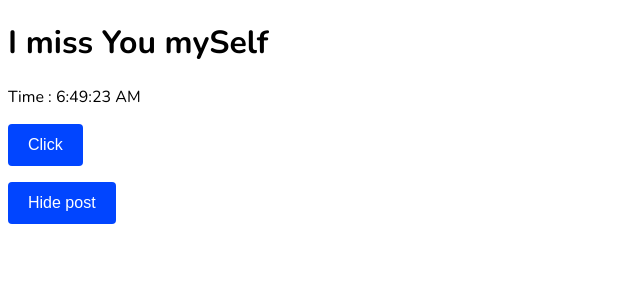
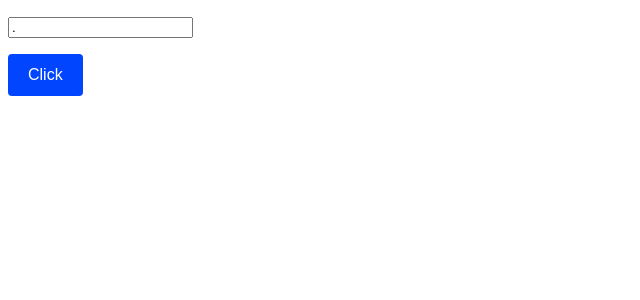
Before and after one commit to hridoyhaque01/react_classes, a React (Create React App) app in the folder myapp/: page / in a window 1280 px wide. Shown: the top 300 px of the page, without its empty margins (0-640 px from the left). Built offline with nearby package versions, Linux system fonts and the light colour scheme.

Commit message:
some changes

```diff
--- a/myapp/src/App.js
+++ b/myapp/src/App.js
@@ -1,17 +1,18 @@
-import React, { useState } from "react";
+import React from "react";
 import MyComponent from "./components/MyComponent";
 
 export default function App() {
-  const [show, setShow] = useState(true);
+  // const [show, setShow] = useState(true);
   return (
     <div>
-      <h1>I miss You mySelf</h1>
+      <MyComponent />
+      {/* <h1>I miss You mySelf</h1>
       <div>{show && <MyComponent />}</div>
       <p>
         <button type="button" onClick={() => setShow((prevShow) => !prevShow)}>
           {show ? "Hide post" : "Show post"}{" "}
         </button>
-      </p>
+      </p> */}
     </div>
   );
 }
--- a/myapp/src/components/MyComponent.js
+++ b/myapp/src/components/MyComponent.js
@@ -2,13 +2,13 @@ import React, { useEffect, useState } from "react";
 
 export default function MyComponent() {
   const [count, setCount] = useState(0);
-  //   const [text, setText] = useState(".");
-  const [date, setDate] = useState(new Date());
+  const [text, setText] = useState(".");
+  // const [date, setDate] = useState(new Date());
 
-  const tick = () => {
-    console.log("clock ticking");
-    setDate(new Date());
-  };
+  // const tick = () => {
+  //   console.log("clock ticking");
+  //   setDate(new Date());
+  // };
 
   const addClick = () => {
     setCount((prevCount) => prevCount + 1);
@@ -19,27 +19,27 @@ export default function MyComponent() {
     document.title = `clicked ${count} times`;
   }, [count]);
 
-  useEffect(() => {
-    console.log("timer updating");
-    const interval = setInterval(tick, 1000);
+  // useEffect(() => {
+  //   console.log("timer updating");
+  //   const interval = setInterval(tick, 1000);
 
-    // clean up for component will unmount
-    return () => {
-      console.log("component unmounted");
-      clearInterval(interval);
-    };
-  }, []);
+  //   // clean up for component will unmount
+  //   return () => {
+  //     console.log("component unmounted");
+  //     clearInterval(interval);
+  //   };
+  // }, []);
 
   return (
     <div>
-      <p>Time : {date.toLocaleTimeString()}</p>
-      {/* <p>
+      {/* <p>Time : {date.toLocaleTimeString()}</p> */}
+      <p>
         <input
           type="text"
           value={text}
           onChange={(e) => setText(e.target.value)}
         />
-      </p> */}
+      </p>
       <p>
         <button onClick={addClick} type="button">
           Click
```
